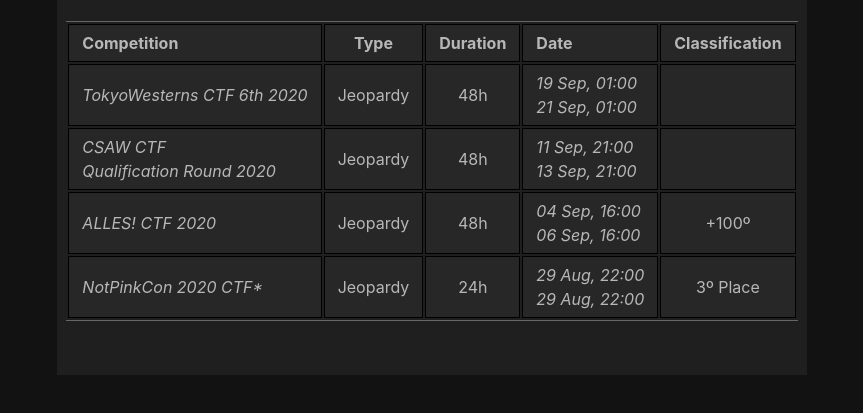
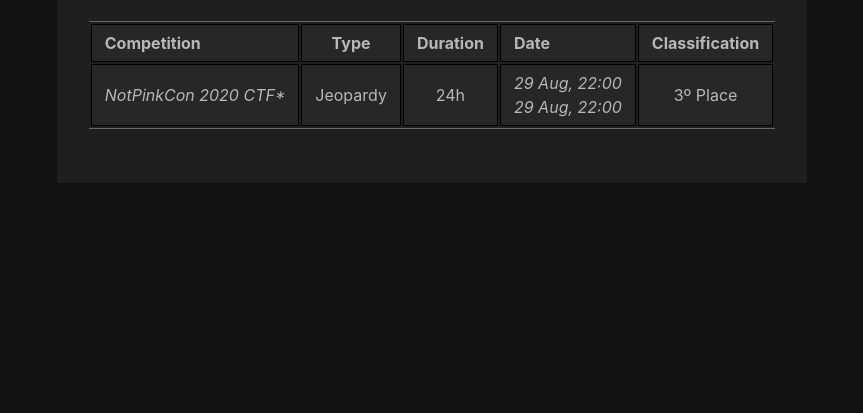
Before and after one commit to 0xdiass/team.portugal4hacking.github.io, a plain HTML site: page ctfs.html in a window 1280 px wide. Shown: the part 169-582 px from the top of the page, without its empty margins (208-1071 px from the left). Drawn offline with nearby package versions, Linux system fonts and the light colour scheme.

Commit message:
Update ctfs.html

```diff
--- a/ctfs.html
+++ b/ctfs.html
@@ -53,33 +53,6 @@
       </thead>
       <tbody>
         <tr>
-          <td style="text-align: left"><em>TokyoWesterns CTF 6th 2020</em></td>
-          <td style="text-align: center">Jeopardy</td>
-          <td style="text-align: center">48h</td>
-          <td style="text-align: left"><em>19 Sep, 01:00 <br>21 Sep, 01:00</em></td>
-          <td style="text-align: center"></td>
-        </tr>
-      </tbody>
-      <tbody>
-        <tr>
-          <td style="text-align: left"><em>CSAW CTF <br>Qualification Round 2020</em></td>
-          <td style="text-align: center">Jeopardy</td>
-          <td style="text-align: center">48h</td>
-          <td style="text-align: left"><em>11 Sep, 21:00 <br>13 Sep, 21:00</em></td>
-          <td style="text-align: center"></td>
-        </tr>
-      </tbody>
-      <tbody>
-        <tr>
-          <td style="text-align: left"><em>ALLES! CTF 2020</em></td>
-          <td style="text-align: center">Jeopardy</td>
-          <td style="text-align: center">48h</td>
-          <td style="text-align: left"><em>04 Sep, 16:00 <br>06 Sep, 16:00</em></td>
-          <td style="text-align: center">+100º</td>
-        </tr>
-      </tbody>
-      <tbody>
-        <tr>
           <td style="text-align: left"><em>NotPinkCon 2020 CTF*</em></td>
           <td style="text-align: center">Jeopardy</td>
           <td style="text-align: center">24h</td>
```
